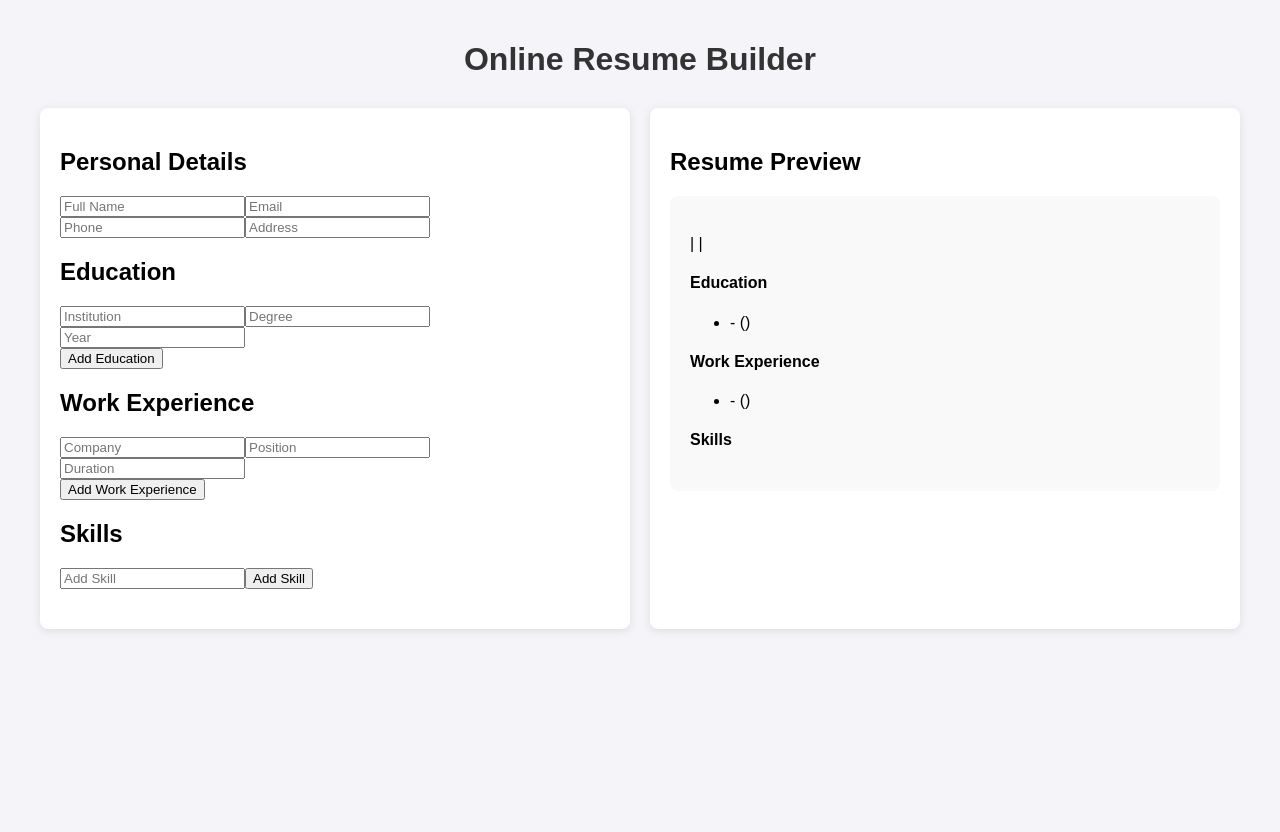
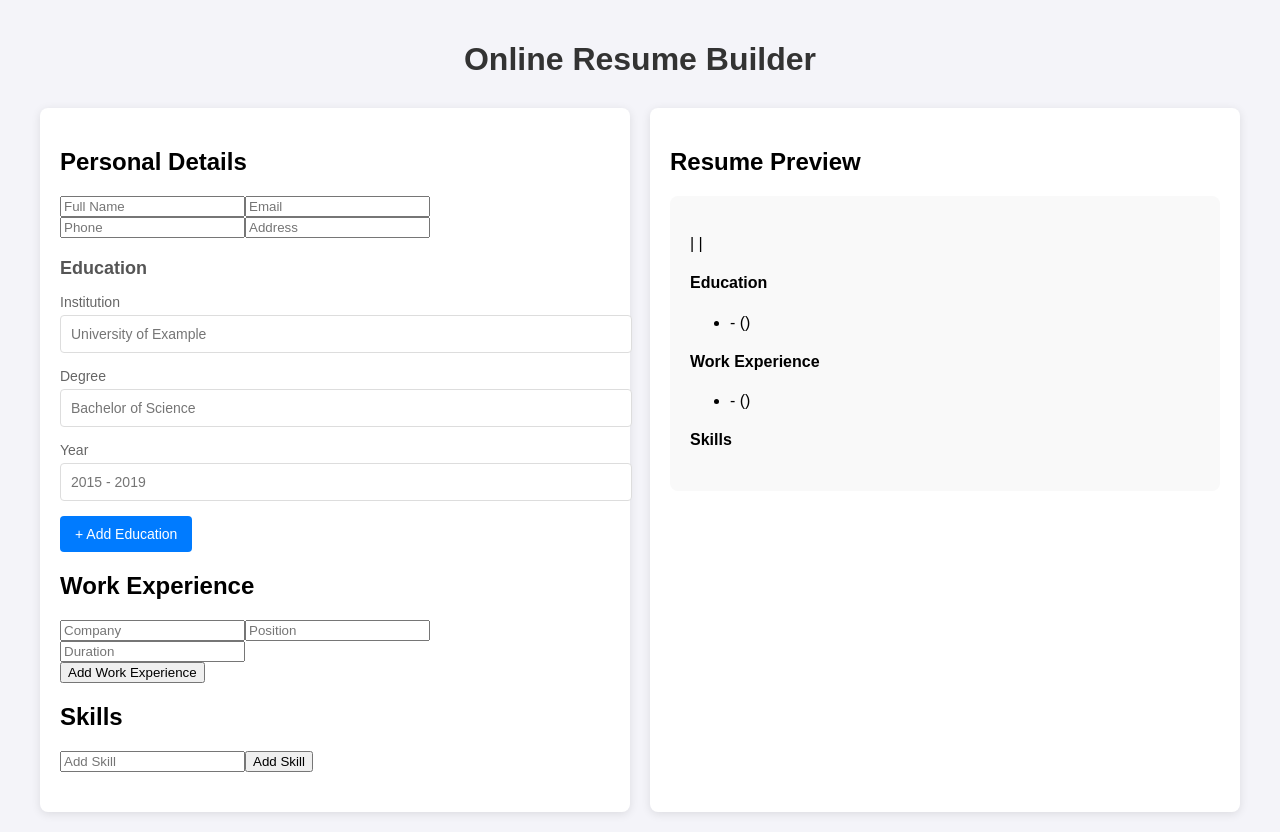
Before and after one commit to RensithUdara/resume-builder, a React (Create React App) app: page / in a window 1280 px wide. Before the commit the page ends 800 px from the top, so only its background shows below. Built offline with nearby package versions, Linux system fonts and the light colour scheme.

Commit message:
style: enhance Education component layout with improved structure and labels for input fields

```diff
--- a/src/components/Education.js
+++ b/src/components/Education.js
@@ -10,34 +10,43 @@ function Education({ education, setEducation, addEducation }) {
 
   return (
     <div className="form-section">
-      <h2>Education</h2>
+      <h2 className="section-title">Education</h2>
       {education.map((edu, index) => (
-        <div key={index}>
+        <div key={index} className="education-item">
+          <div className="input-group">
+            <label>Institution</label>
             <input
               type="text"
               name="institution"
-            placeholder="Institution"
+              placeholder="University of Example"
               value={edu.institution}
               onChange={(e) => handleChange(e, index)}
             />
+          </div>
+          <div className="input-group">
+            <label>Degree</label>
             <input
               type="text"
               name="degree"
-            placeholder="Degree"
+              placeholder="Bachelor of Science"
               value={edu.degree}
               onChange={(e) => handleChange(e, index)}
             />
+          </div>
+          <div className="input-group">
+            <label>Year</label>
             <input
               type="text"
               name="year"
-            placeholder="Year"
+              placeholder="2015 - 2019"
               value={edu.year}
               onChange={(e) => handleChange(e, index)}
             />
           </div>
+        </div>
       ))}
-      <button type="button" onClick={addEducation}>
-        Add Education
+      <button type="button" className="add-button" onClick={addEducation}>
+        + Add Education
       </button>
     </div>
   );
```
Lines whose indentation alone changed are shown as unchanged.
